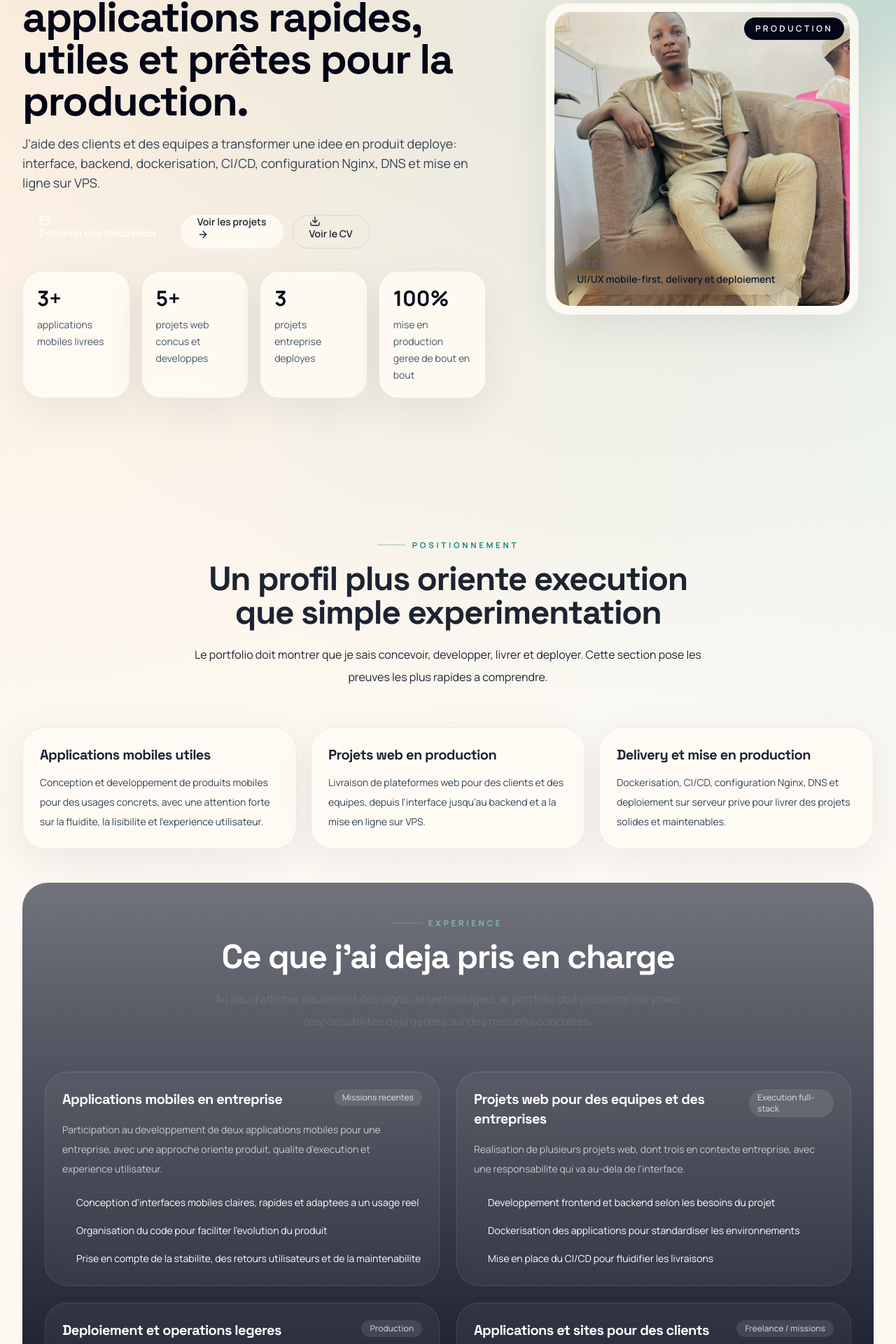
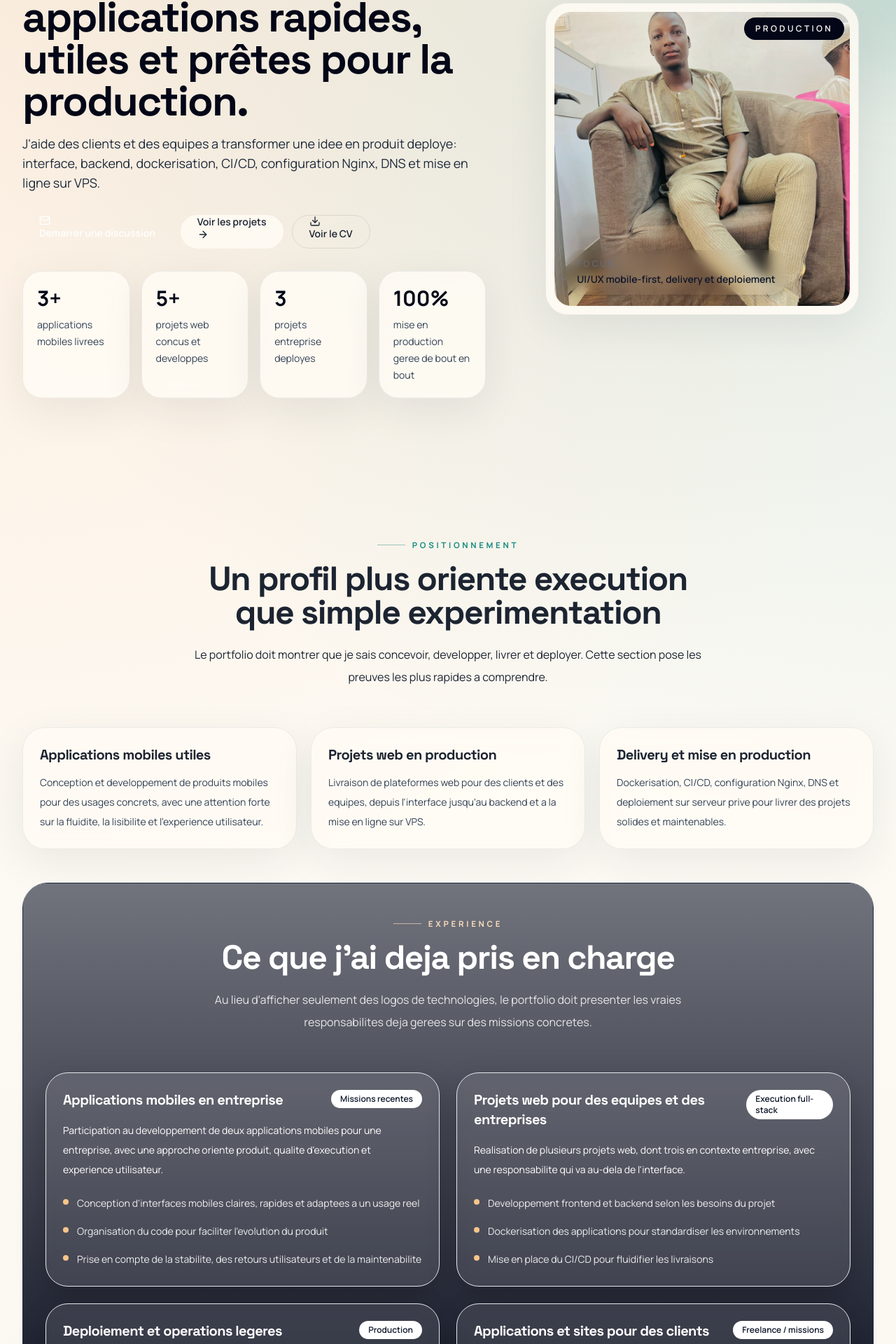
Before and after one commit to AmstaLabestar/dev4_v1, a React (Vite) app: page / in a window 1280 px wide. Shown: the part 277-2197 px from the top of the page at 70% size. Built offline with nearby package versions, Linux system fonts and the light colour scheme.

Commit message:
fix: improve portfolio text contrast

```diff
--- a/src/components/Contact.tsx
+++ b/src/components/Contact.tsx
@@ -19,7 +19,7 @@ const contactLinks = [
 const Contact = () => {
   return (
     <section id="contact" className="py-16 md:py-24">
-      <div className="section-shell rounded-[2.25rem] bg-gradient-to-br from-slate-950 via-slate-900 to-slate-800 p-6 md:p-10">
+      <div className="section-shell rounded-[2.25rem] border border-slate-800 bg-gradient-to-br from-slate-950 via-slate-900 to-slate-800 p-6 md:p-10">
         <SectionHeading
           eyebrow="Contact"
           title="Disponible pour discuter d'un produit, d'une mission ou d'une refonte"
@@ -37,9 +37,9 @@ const Contact = () => {
                 href={link.href}
                 target={link.href.startsWith("http") ? "_blank" : undefined}
                 rel={link.href.startsWith("http") ? "noopener noreferrer" : undefined}
-                className="flex items-center gap-3 rounded-[1.5rem] border border-white/10 bg-white/5 px-5 py-4 text-sm font-semibold text-white transition hover:border-secondary hover:text-secondary"
+                className="flex items-center gap-3 rounded-[1.5rem] border border-white/12 bg-white/10 px-5 py-4 text-sm font-semibold text-white shadow-[0_14px_36px_rgba(0,0,0,0.18)] transition hover:border-[#f7c58a] hover:bg-white/14 hover:text-white"
               >
-                <Icon className="h-5 w-5" />
+                <Icon className="h-5 w-5 text-[#f7c58a]" />
                 {link.label}
               </a>
             );
--- a/src/components/Experiences.tsx
+++ b/src/components/Experiences.tsx
@@ -30,7 +30,7 @@ const Experiences = () => {
         </div>
 
         <div>
-          <div className="section-shell rounded-[2.25rem] bg-slate-950 px-5 py-8 md:px-8 md:py-10">
+          <div className="section-shell rounded-[2.25rem] border border-slate-800 bg-slate-950 px-5 py-8 md:px-8 md:py-10">
             <SectionHeading
               eyebrow="Experience"
               title="Ce que j'ai deja pris en charge"
@@ -45,19 +45,19 @@ const Experiences = () => {
                   whileInView={{ opacity: 1, y: 0 }}
                   transition={{ duration: 0.5, delay: index * 0.08 }}
                   viewport={{ once: true, amount: 0.25 }}
-                  className="rounded-[2rem] border border-white/10 bg-white/5 p-6 text-white backdrop-blur"
+                  className="rounded-[2rem] border border-white/12 bg-white/10 p-6 text-white shadow-[0_16px_40px_rgba(0,0,0,0.22)] backdrop-blur"
                 >
                   <div className="flex items-start justify-between gap-4">
                     <h3 className="text-xl font-semibold text-white">{experience.title}</h3>
-                    <span className="rounded-full bg-white/10 px-3 py-1 text-xs font-medium text-white/70">
+                    <span className="rounded-full border border-white/10 bg-white px-3 py-1 text-xs font-semibold text-slate-900">
                       {experience.period}
                     </span>
                   </div>
-                  <p className="mt-4 text-sm leading-7 text-white/70">{experience.summary}</p>
-                  <ul className="mt-5 space-y-3 text-sm leading-7 text-white/78">
+                  <p className="mt-4 text-sm leading-7 text-white/88">{experience.summary}</p>
+                  <ul className="mt-5 space-y-3 text-sm leading-7 text-white/90">
                     {experience.points.map((point) => (
                       <li key={point} className="flex gap-3">
-                        <span className="mt-2 h-2 w-2 rounded-full bg-secondary" />
+                        <span className="mt-2 h-2 w-2 rounded-full bg-[#f7c58a]" />
                         <span>{point}</span>
                       </li>
                     ))}
--- a/src/components/Home.tsx
+++ b/src/components/Home.tsx
@@ -22,7 +22,7 @@ const Home = () => {
           <h1 className="max-w-3xl text-4xl font-bold leading-tight text-slate-950 md:text-6xl">
             Je conçois des applications rapides, utiles et prêtes pour la production.
           </h1>
-          <p className="max-w-2xl text-base leading-8 text-slate-700 md:text-lg">
+          <p className="max-w-2xl text-base leading-8 text-slate-800 md:text-lg">
             J&apos;aide des clients et des equipes a transformer une idee en produit deploye:
             interface, backend, dockerisation, CI/CD, configuration Nginx, DNS et mise en
             ligne sur VPS.
@@ -59,7 +59,7 @@ const Home = () => {
           {stats.map((item) => (
             <div key={item.label} className="surface-panel rounded-[1.75rem] p-5">
               <p className="text-3xl font-bold text-slate-950">{item.value}</p>
-              <p className="mt-2 text-sm leading-6 text-slate-600">{item.label}</p>
+              <p className="mt-2 text-sm leading-6 text-slate-700">{item.label}</p>
             </div>
           ))}
         </div>
--- a/src/components/Navbar.tsx
+++ b/src/components/Navbar.tsx
@@ -26,7 +26,7 @@ const Navbar = () => {
             <a
               key={link.href}
               href={link.href}
-              className="rounded-full px-4 py-2 text-sm font-medium text-base-content/70 transition hover:bg-base-200 hover:text-base-content"
+              className="rounded-full px-4 py-2 text-sm font-medium text-base-content/80 transition hover:bg-base-200 hover:text-base-content"
             >
               {link.label}
             </a>
--- a/src/components/SectionHeading.tsx
+++ b/src/components/SectionHeading.tsx
@@ -8,15 +8,19 @@ type SectionHeadingProps = {
 const SectionHeading = ({ eyebrow, title, description, invert = false }: SectionHeadingProps) => {
   return (
     <div className="mx-auto mb-10 max-w-3xl text-center md:mb-14">
-      <p className={`eyebrow justify-center ${invert ? "text-secondary" : ""}`}>
+      <p className={`eyebrow justify-center ${invert ? "eyebrow-invert" : ""}`}>
         {eyebrow}
       </p>
-      <h2 className={`mt-4 text-3xl font-bold md:text-5xl ${invert ? "text-white" : "text-base-content"}`}>
+      <h2
+        className={`mt-4 text-3xl font-bold md:text-5xl ${
+          invert ? "text-white" : "text-base-content"
+        }`}
+      >
         {title}
       </h2>
       <p
         className={`mt-5 text-sm leading-7 md:text-base md:leading-8 ${
-          invert ? "text-white/72" : "text-base-content/70"
+          invert ? "text-white/85" : "text-base-content/75"
         }`}
       >
         {description}
--- a/src/index.css
+++ b/src/index.css
@@ -148,4 +148,12 @@
     width: 2.5rem;
     background: rgba(20, 122, 116, 0.4);
   }
+
+  .eyebrow-invert {
+    color: #f7c58a;
+  }
+
+  .eyebrow-invert::before {
+    background: rgba(247, 197, 138, 0.65);
+  }
 }
```
